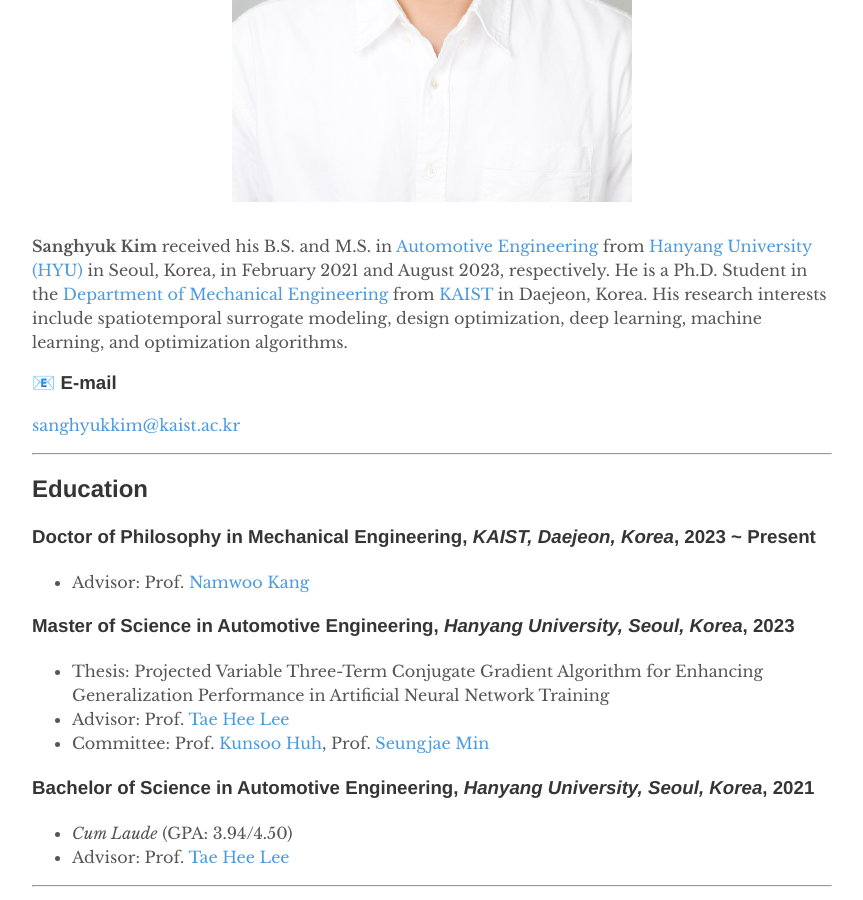
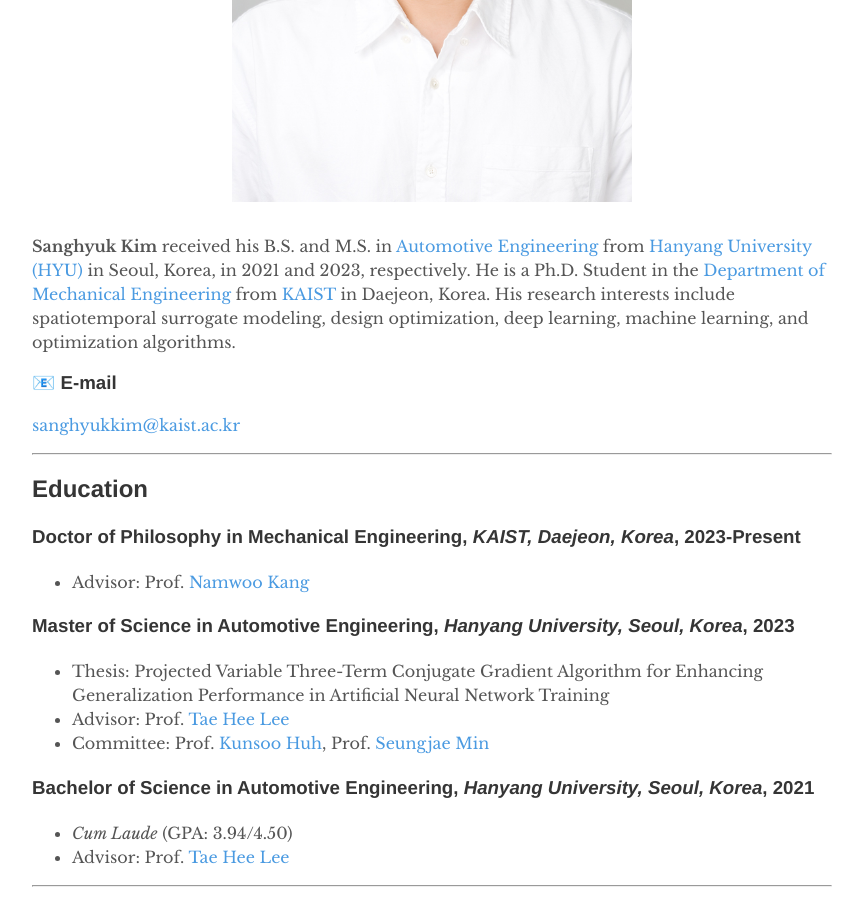
Before and after one commit to kim-sanghyuk/kim-sanghyuk.github.io, a Jekyll site: the page built from _pages/about.md, in a window 1280 px wide and 900 px high, scrolled down 672 px. Shown: the whole window, without its empty margins (208-1071 px from the left). Built offline with Jekyll 4.4.1, drawn with Linux system fonts in a browser that asks for light colours.

Commit message:
Update about.md

```diff
--- a/_pages/about.md
+++ b/_pages/about.md
@@ -10,7 +10,7 @@
 ## 👨🏻‍🚀 Sanghyuk Kim, Ph.D. Student
 
 ![SanghyukKim](/images/SanghyukKim.jpg){: width="50%" height="50%"}
-**Sanghyuk Kim** received his B.S. and M.S. in [Automotive Engineering](https://ae.hanyang.ac.kr/) from [Hanyang University (HYU)](https://www.hanyang.ac.kr/) in Seoul, Korea, in February 2021 and August 2023, respectively. He is a Ph.D. Student in the [Department of Mechanical Engineering](https://me.kaist.ac.kr/eng/main/main.html) from [KAIST](https://www.kaist.ac.kr/) in Daejeon, Korea. His research interests include spatiotemporal surrogate modeling, design optimization, deep learning, machine learning, and optimization algorithms.
+**Sanghyuk Kim** received his B.S. and M.S. in [Automotive Engineering](https://ae.hanyang.ac.kr/) from [Hanyang University (HYU)](https://www.hanyang.ac.kr/) in Seoul, Korea, in 2021 and 2023, respectively. He is a Ph.D. Student in the [Department of Mechanical Engineering](https://me.kaist.ac.kr/eng/main/main.html) from [KAIST](https://www.kaist.ac.kr/) in Daejeon, Korea. His research interests include spatiotemporal surrogate modeling, design optimization, deep learning, machine learning, and optimization algorithms.
 
 ### 📧 E-mail
 [sanghyukkim@kaist.ac.kr](mailto:sanghyukkim@kaist.ac.kr)
@@ -18,7 +18,7 @@
 ***
 
 ## Education
-### Doctor of Philosophy in Mechanical Engineering, *KAIST, Daejeon, Korea*, 2023 ~ Present
+### Doctor of Philosophy in Mechanical Engineering, *KAIST, Daejeon, Korea*, 2023-Present
 * Advisor: Prof. [Namwoo Kang](https://scholar.google.com/citations?user=tYU_Cz0AAAAJ&hl=en)
 
 ### Master of Science in Automotive Engineering, *Hanyang University, Seoul, Korea*, 2023
```
